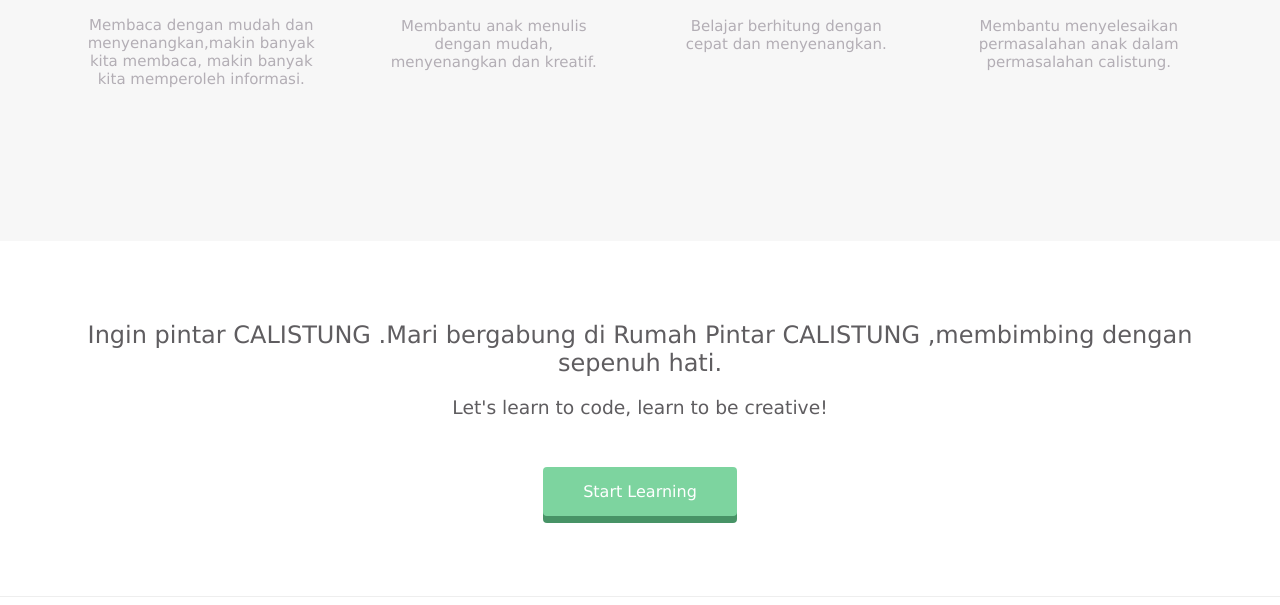
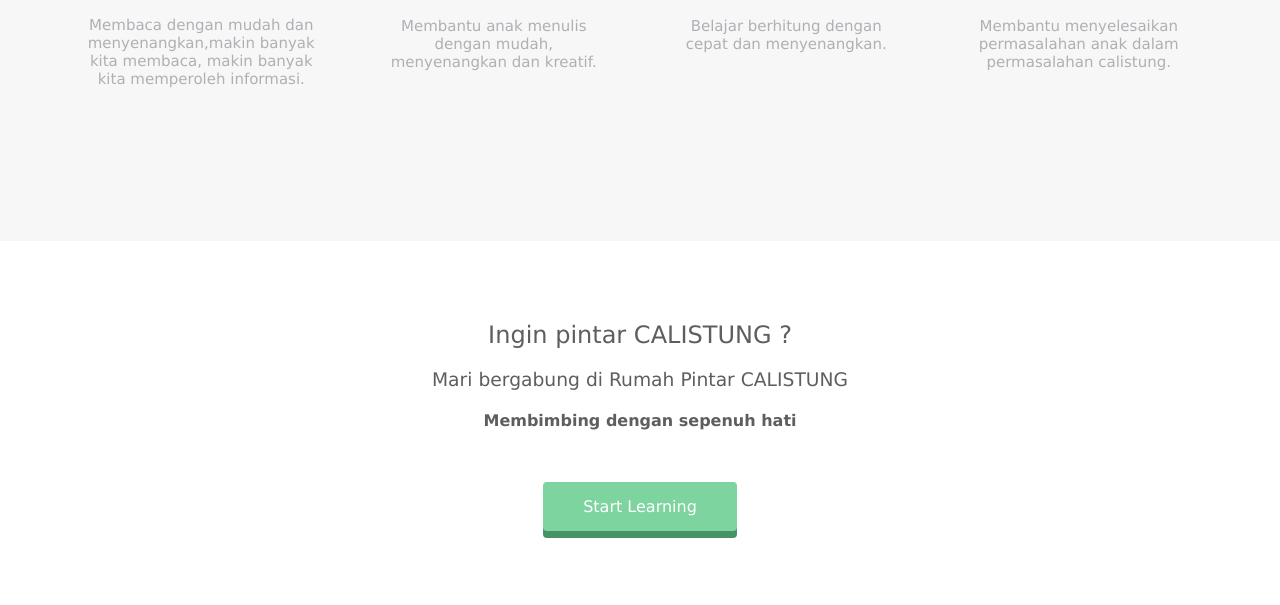
Before and after one commit to putrilisaro04/putrilisarohadi-ppk2-, a plain HTML site: page index.html in a window 1280 px wide. Shown: the part 1020-1625 px from the top of the page. Drawn offline with Linux system fonts and the light colour scheme.

Commit message:
Update index.html

```diff
--- a/index.html
+++ b/index.html
@@ -72,8 +72,9 @@
     <div class="message-wrapper">
       <div class="container">
         <div class="heading">
-          <h2>Ingin pintar CALISTUNG .Mari bergabung di Rumah Pintar CALISTUNG ,membimbing dengan sepenuh hati.</h2>
-          <h3>Let's learn to code, learn to be creative!</h3>
+          <h2>Ingin pintar CALISTUNG ?</h2>
+          <h3>Mari bergabung di Rumah Pintar CALISTUNG</h3>
+          <h4>Membimbing dengan sepenuh hati</h4>
         </div>
         <span class="btn message">Start Learning</span>
       </div>
```
